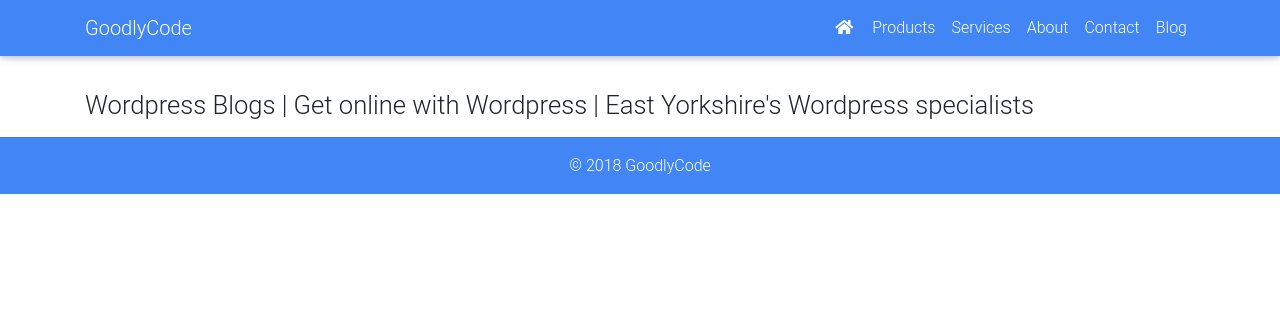
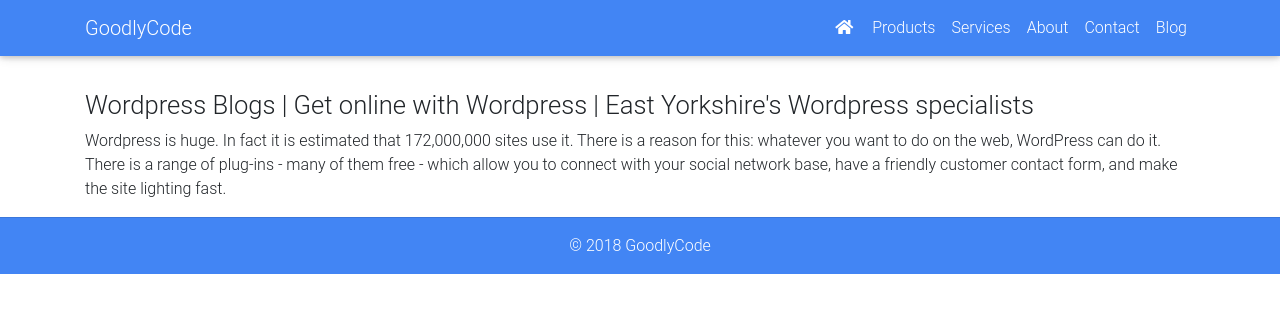
Before and after one commit to Grafrajohn/goodlycode.github.io, a Jekyll site: the page built from wordpress.html, in a window 1280 px wide. Shown: the top 313 px of the page. Built offline with Jekyll 4.4.1, drawn with Linux system fonts in a browser that asks for light colours; nearby versions of some CDN libraries.

Commit message:
Update wordpress.html

```diff
--- a/wordpress.html
+++ b/wordpress.html
@@ -5,3 +5,4 @@
 heading: Wordpress Blogs | Get online with Wordpress | East Yorkshire's Wordpress specialists
 permalink: services/wordpress
 ---
+<p>Wordpress is huge. In fact it is estimated that 172,000,000 sites use it. There is a reason for this: whatever you want to do on the web, WordPress can do it. There is a range of plug-ins - many of them free - which allow you to connect with your social network base, have a friendly customer contact form, and make the site lighting fast.</p>
```
